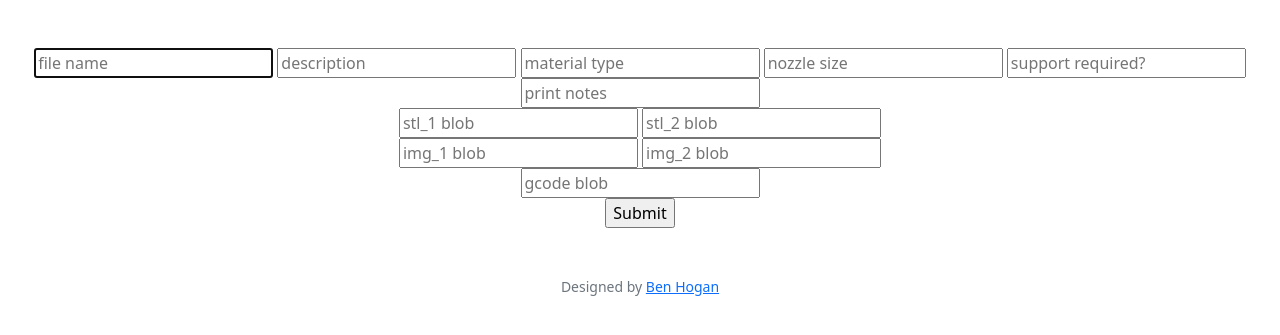
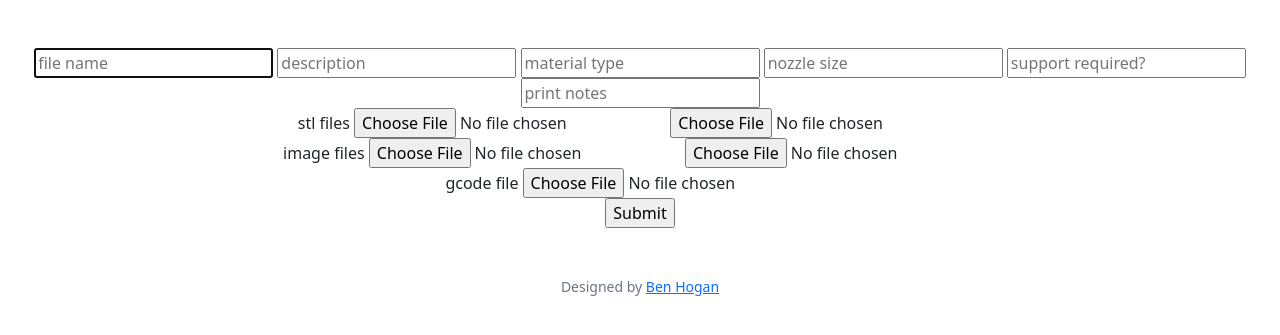
Before and after one commit to bhogan25/3D-Print-Anything, a Flask app: page /admin in a window 1280 px wide. Shown: the part 76-411 px from the top of the page. Run offline with Flask 2, Linux system fonts and the light colour scheme; parts of the project's set-up code (start-up, migrations or seed data) failed here and were passed over; some libraries are stand-ins or nearby versions.

Commit message:
Added hlepers.py

```diff
--- /dev/null
+++ b/helpers.py
@@ -0,0 +1,6 @@
+
+
+def serialize_image(imageFilePathName)
+    with open(imageFilePathName, 'rb', encoding="utf-8") as file:
+        image = file.read()
+    return image
--- a/templates/admin.html
+++ b/templates/admin.html
@@ -7,7 +7,7 @@
 {% block main %}
 
 <div>
-    <form action="/admin" method="POST">
+    <form action="/admin" method="POST" enctype="multipart/form-data">
 
         <div class="info">
             <input type="text" autocomplete="off" autofocus required name="file_name" placeholder="file name">
@@ -19,17 +19,20 @@
         </div>
 
         <div class="stl">
-            <input type="text" autocomplete="off" required name="stl_1" placeholder="stl_1 blob">
-            <input type="text" autocomplete="off" required name="stl_2" placeholder="stl_2 blob">
+            <span>stl files</span>
+            <input type="file" autocomplete="off" required name="stl_1" >
+            <input type="file" autocomplete="off" required name="stl_2" >
         </div>
 
         <div class="img">
-            <input type="text" autocomplete="off" required name="img_1" placeholder="img_1 blob">
-            <input type="text" autocomplete="off" required name="img_2" placeholder="img_2 blob">
+            <span>image files</span>
+            <input type="file" autocomplete="off" required name="img_1" >
+            <input type="file" autocomplete="off" required name="img_2" >
         </div>
 
         <div class="gcode">
-            <input type="text" autocomplete="off" required name="gcode_1" placeholder="gcode blob">
+            <span>gcode file</span>
+            <input type="file" autocomplete="off" required name="gcode_1" >
         </div>
         <input type="submit" value="Submit">
     </form>
```
Also changed, not shown: app.py (+4 -4 lines), 3d.db.
